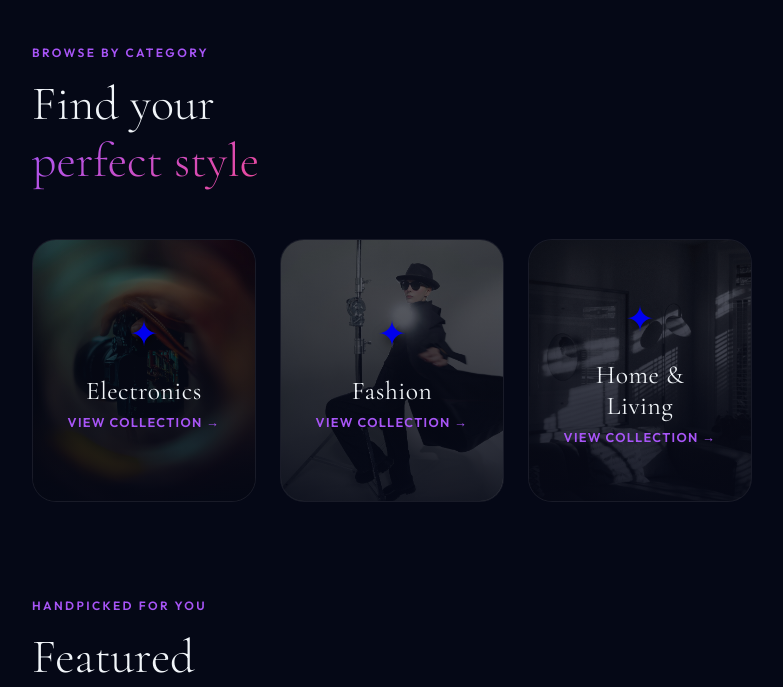
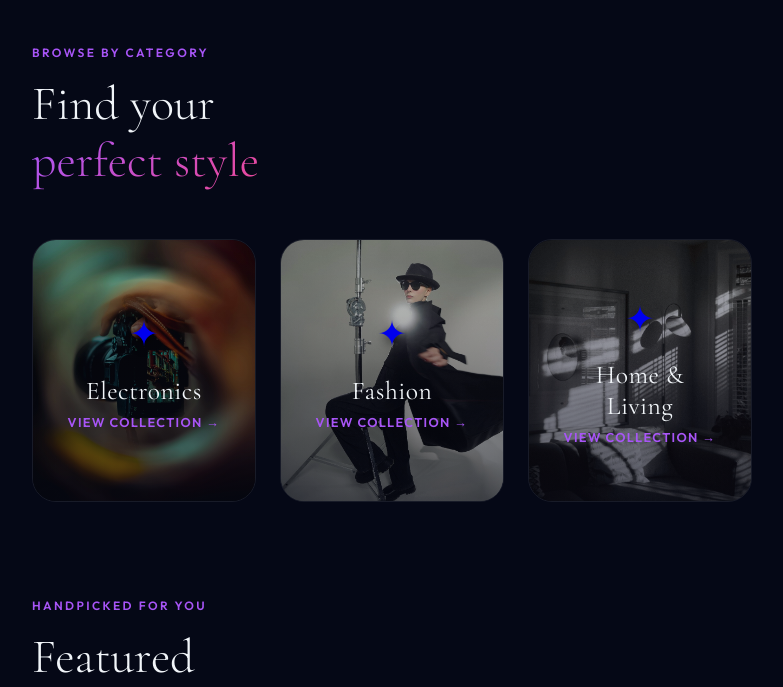
Before and after one commit to kutijoshua76-ai/Luxe-E-commerce, a Django app: page / in a window 1280 px wide. Shown: the part 988-1675 px from the top of the page, without its empty margins (0-783 px from the left). Run offline with Django 5.2, Linux system fonts and the light colour scheme; data comes from the database, SQL or seed files in the repository.

Commit message:
fix: make category card background images visible by boosting opacity and lightening overlay

```diff
--- a/shop/templates/shop/home.html
+++ b/shop/templates/shop/home.html
@@ -223,7 +223,7 @@
 
     .category-card {
         position: relative;
-        background: var(--bg-dark);
+        background: transparent;
         border: 1px solid var(--glass-border);
         border-radius: 24px;
         padding: 3.5rem 2rem;
@@ -235,6 +235,7 @@
         flex-direction: column;
         align-items: center;
         justify-content: center;
+        min-height: 220px;
     }
 
     /* Background Image Layer */
@@ -244,24 +245,29 @@
         inset: 0;
         background-size: cover;
         background-position: center;
-        opacity: 0.5;
+        background-repeat: no-repeat;
+        opacity: 0.85;
         transition: transform 0.8s cubic-bezier(0.23, 1, 0.32, 1), opacity 0.5s ease;
         z-index: 0;
     }
 
-    /* Overlay Layer */
+    /* Overlay Layer — lighter so images show through */
     .category-card::after {
         content: '';
         position: absolute;
         inset: 0;
-        background: linear-gradient(to bottom, rgba(5,8,22,0.2), rgba(5,8,22,0.8));
+        background: linear-gradient(
+            to bottom,
+            rgba(5, 8, 22, 0.05) 0%,
+            rgba(5, 8, 22, 0.55) 100%
+        );
         z-index: 1;
         transition: opacity 0.5s ease;
     }
 
-    .category-card:hover { transform: translateY(-10px); border-color: var(--primary-light); }
-    .category-card:hover::before { transform: scale(1.1); opacity: 0.7; }
-    .category-card:hover::after { opacity: 0.6; }
+    .category-card:hover { transform: translateY(-10px); border-color: var(--primary-light); box-shadow: 0 20px 60px rgba(124, 58, 237, 0.3); }
+    .category-card:hover::before { transform: scale(1.08); opacity: 1; }
+    .category-card:hover::after { opacity: 0.7; }
 
     /* Specific Category Backgrounds */
     .cat-fashion::before { background-image: url('{% static "images/cat_fashion.jpg" %}'); }
```
